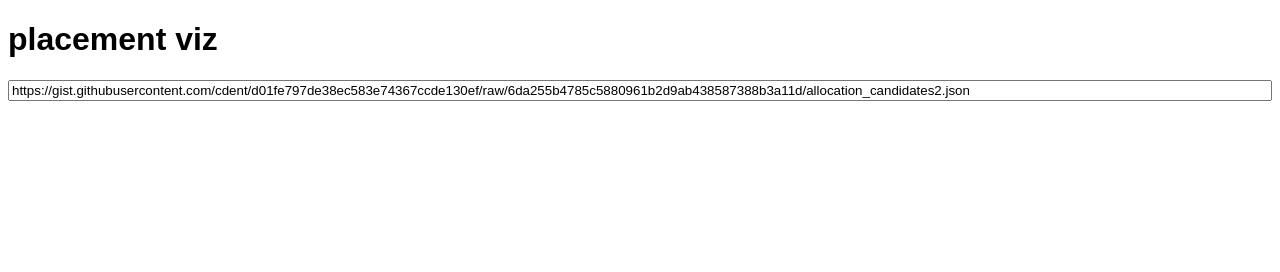
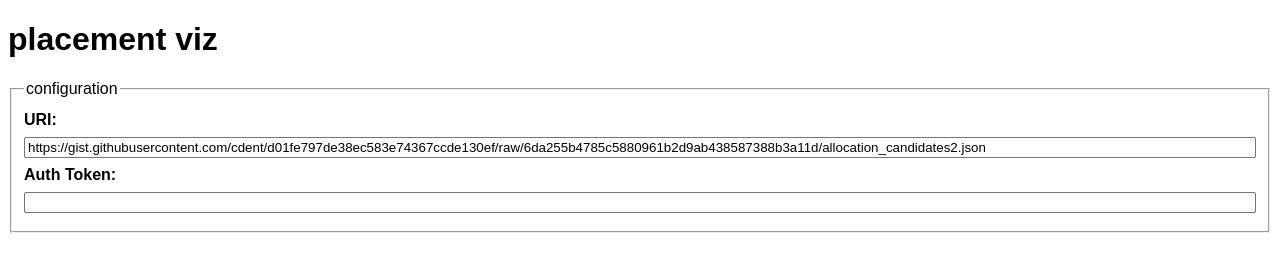
Before and after one commit to cdent/placeview, a plain HTML site: page index.html in a window 1280 px wide. Drawn offline with nearby package versions, Linux system fonts and the light colour scheme; no server answers.

Commit message:
added support for optional auth token

```diff
--- a/element.js
+++ b/element.js
@@ -5,7 +5,13 @@ class PlacementGraph extends HTMLElement {
 	}
 
 	update() {
-		d3.json(this.uri).
+		let headers = {};
+		let { auth } = this;
+		if(auth) {
+			headers["X-Auth-Token"] = auth;
+		}
+
+		d3.json(this.uri, { headers }).
 			then(({ provider_summaries }) => {
 				let data = transform(provider_summaries);
 				this.render(data);
@@ -24,7 +30,11 @@ class PlacementGraph extends HTMLElement {
 	}
 
 	get uri() {
-		return this.querySelector("input").value;
+		return this.querySelector("input[name=uri]").value;
+	}
+
+	get auth() {
+		return this.querySelector("input[name=auth]").value;
 	}
 }
 
--- a/index.html
+++ b/index.html
@@ -14,6 +14,21 @@ body {
 	font-family: sans-serif;
 }
 
+placement-graph {
+	display: block;
+}
+
+placement-graph legend,
+placement-graph label,
+placement-graph label span {
+	display: block;
+	margin: 0 0 0.5em;
+}
+
+placement-graph label span {
+	font-weight: bold;
+}
+
 placement-graph input {
 	width: 100%;
 }
@@ -23,8 +38,18 @@ placement-graph input {
 <body>
 	<h1>placement viz</h1>
 	<placement-graph width="960" height="480">
-		<input type="text"
-				value="https://gist.githubusercontent.com/cdent/d01fe797de38ec583e74367ccde130ef/raw/6da255b4785c5880961b2d9ab438587388b3a11d/allocation_candidates2.json">
+		<fieldset>
+			<legend>configuration</legend>
+			<label>
+				<span>URI:</span>
+				<input type="text" name="uri"
+						value="https://gist.githubusercontent.com/cdent/d01fe797de38ec583e74367ccde130ef/raw/6da255b4785c5880961b2d9ab438587388b3a11d/allocation_candidates2.json">
+			</label>
+			<label>
+				<span>Auth Token:</span>
+				<input type="text" name="auth">
+			</label>
+		</fieldset>
 	</placement-graph>
 
 	<script src="https://d3js.org/d3.v5.min.js" defer></script>
```
